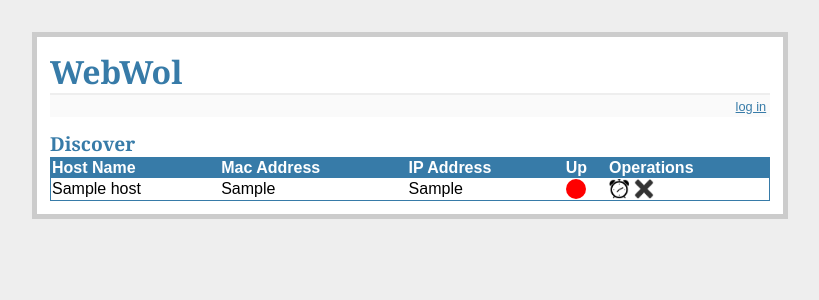
After one commit to codythehun/WebWol, a Flask app: template templates/discover.html in a window 1280 px wide. The commit adds this page. Shown: the top 300 px of the page, without its empty margins (230-1049 px from the left). Run offline with Flask 2, Linux system fonts and the light colour scheme; the template is opened without the code that fills it: most values are stand-ins (such as "Sample title", 1, 10 or a date in 2020).

Commit message:
[++] Added discovery page

```diff
--- a/server.py
+++ b/server.py
@@ -3,12 +3,21 @@ from flask import Flask, request, session, g, redirect, url_for, abort, \
 from wakeonlan import wol
 import os
 import config
+import network_utils as nu
 
 app = Flask(__name__)
 
 app.config.update(dict(USERNAME=config.username, PASSWORD=config.password),
 SECRET_KEY=config.secret_key)
 
+@app.route("/discover", methods=['GET',' POST'])
+def discover():
+    if not session.get('logged_in'):
+        return redirect(url_for('login'))
+    hosts = nu.scan_subnet()
+    filtered_hosts = [(hostname, mac, ip) for (hostname, mac, ip) in hosts if hostname]
+
+    return render_template('discover.html', error=None, hosts=filtered_hosts)
 
 @app.route("/wakey", methods=['GET', 'POST'])
 def wakey():
@@ -48,4 +57,4 @@ def logout():
    	return redirect(url_for('wakey'))
 
 if __name__ == "__main__":
-	app.run('0.0.0.0', port=config.port)
+	app.run('0.0.0.0', port=config.port, debug=True)
--- a/static/style.css
+++ b/static/style.css
@@ -4,7 +4,13 @@ h1, h2          { font-family: 'Georgia', serif; margin: 0; }
 h1              { border-bottom: 2px solid #eee; }
 h2              { font-size: 1.2em; }
 
-.page           { margin: 2em auto; width: 35em; border: 5px solid #ccc;
+th              { background: #377BA8; color: white; text-align: left; }
+table           { border-collapse: collapse; border: 1px solid #377BA8; width: 100%; }
+
+#status_up      { width: 20px; height: 20px; border-radius: 10px; background: green; }
+#status_dn      { width: 20px; height: 20px; border-radius: 10px; background: red; }
+#icon           { width: 20px; height: 20px; vertical-align: middle; }
+.page           { margin: 2em auto; width: 45em; border: 5px solid #ccc;
                   padding: 0.8em; background: white; }
                   .entries        { list-style: none; margin: 0; padding: 0; }
                   .entries li     { margin: 0.8em 1.2em; }
--- /dev/null
+++ b/templates/discover.html
@@ -0,0 +1,24 @@
+{% extends "layout.html" %}
+{% block body %}
+<h2>Discover</h2>
+{% if error %}<p class="error"><strong>Error:</strong> {{ error }}{% endif %}
+<table>
+<tr>
+<th>Host Name</th><th>Mac Address</th><th>IP Address</th><th>Up</th><th>Operations</th>
+</tr>
+{% for hostname, mac_addr, ip_addr in hosts %}
+<td>{{ hostname }}</td><td>{{ mac_addr }}</td><td>{{ ip_addr }}</td><td><div id="status_dn"/></td>
+<td>
+<img id="icon" hint="Wake up" src="{{ url_for('static', filename='alarm-clock-icon.png') }}"/>
+<img id="icon" hint="Forget host" src="{{ url_for('static', filename='delete.png') }}"/>
+</td>
+</tr>
+{% endfor %}
+</table>
+<!--form action="{{ url_for('wakey') }}" method="post">
+<dl>
+<dd><input type="submit" name="action" value="WakeyWakey">
+<dd><input type="submit" name="action" value="Uthere">
+</dl>
+</form-->
+{% endblock %}
```
Also changed, not shown: static/alarm-clock-icon.png (added), static/delete.png (added).
